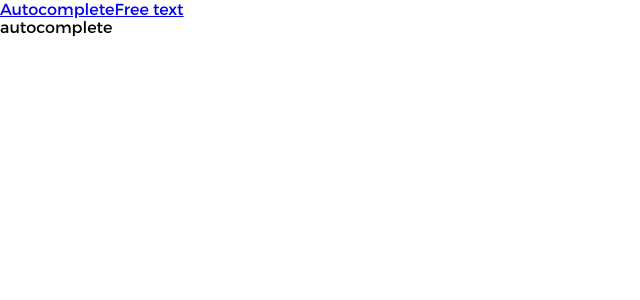
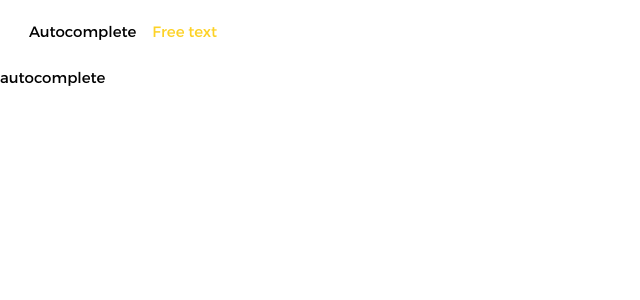
Before and after one commit to zotovs/hocelot-test, a React (Create React App) app: page /autocomplete in a window 1280 px wide. Shown: the top 300 px of the page, without its empty margins (0-640 px from the left). Built offline with nearby package versions, Linux system fonts and the light colour scheme.

Commit message:
Added theme

```diff
--- a/src/App.js
+++ b/src/App.js
@@ -1,6 +1,5 @@
 import React from 'react';
 import { Route, Switch, Redirect } from 'react-router-dom';
-import { Normalize } from 'styled-normalize';
 
 import Header from './components/Header';
 import GlobalStyles from './styles/GlobalStyles';
@@ -8,7 +7,6 @@ import GlobalStyles from './styles/GlobalStyles';
 function App() {
   return (
     <div>
-      <Normalize />
       <GlobalStyles />
       <Header />
       <Switch>
--- a/src/components/Header.js
+++ b/src/components/Header.js
@@ -1,12 +1,28 @@
 import React from 'react';
 import { NavLink } from 'react-router-dom';
+import styled from 'styled-components';
+
+const Wrapper = styled.div`
+  padding: 12px 21px;
+`;
+
+const StyledLink = styled(NavLink)`
+  display: inline-block;
+  padding: 4px 8px;
+  color: ${props => props.theme.yellow1};
+
+  &.active,
+  &:hover {
+    color: ${props => props.theme.black};
+  }
+`;
 
 function Header() {
   return (
-    <div>
-      <NavLink to="/autocomplete">Autocomplete</NavLink>
-      <NavLink to="/free-text">Free text</NavLink>
-    </div>
+    <Wrapper>
+      <StyledLink to="/autocomplete">Autocomplete</StyledLink>
+      <StyledLink to="/free-text">Free text</StyledLink>
+    </Wrapper>
   );
 }
 
--- a/src/index.js
+++ b/src/index.js
@@ -1,13 +1,17 @@
 import React from 'react';
 import ReactDOM from 'react-dom';
 import { BrowserRouter } from 'react-router-dom';
+import { ThemeProvider } from 'styled-components';
 
 import App from './App';
 import * as serviceWorker from './serviceWorker';
+import theme from './styles/theme';
 
 const app = (
   <BrowserRouter>
-    <App />
+    <ThemeProvider theme={theme}>
+      <App />
+    </ThemeProvider>
   </BrowserRouter>
 );
 
--- a/src/styles/GlobalStyles.js
+++ b/src/styles/GlobalStyles.js
@@ -12,6 +12,7 @@ const GlobalStyles = createGlobalStyle`
 
   html {
     box-sizing: border-box;
+    font-size: 10px;
   }
 
   *,
@@ -22,6 +23,14 @@ const GlobalStyles = createGlobalStyle`
 
   body {
     font-family: 'Montserrat', sans-serif;
+    padding: 0;
+    margin: 0;
+    font-size: 1.5rem;
+    line-height: 2;
+  }
+
+  a {
+    text-decoration: none;
   }
 `;
 
--- /dev/null
+++ b/src/styles/theme.js
@@ -0,0 +1,7 @@
+const theme = {
+  yellow1: '#fdd226',
+  yellow2: '#fee892',
+  black: '#000',
+};
+
+export default theme;
```
